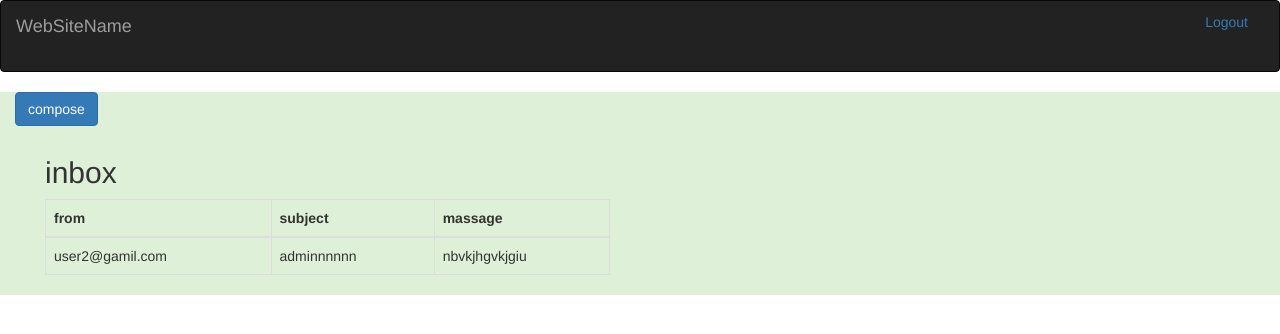
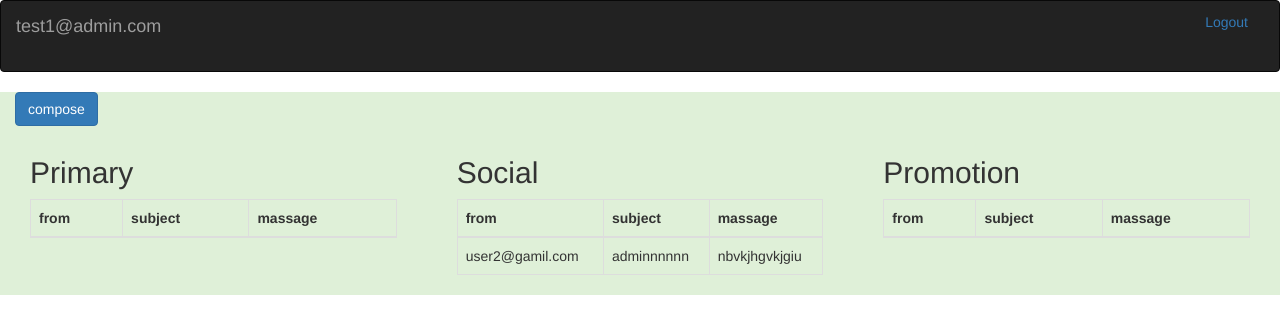
Before and after one commit to AmzadHossainrafis/Emailo-email, a Flask app: page /dash in a window 1280 px wide. Shown: the top 334 px of the page. Run offline with Flask 2, Linux system fonts and the light colour scheme; a user stored in the database is signed in; data comes from the database, SQL or seed files in the repository; both versions use the stored data as it was after the commit; lists and menus that the app fills with data are empty; some libraries are stand-ins or nearby versions.

Commit message:
category wise email view is done

```diff
--- a/website/model.py
+++ b/website/model.py
@@ -10,6 +10,7 @@
     date_created = db.Column(db.DateTime(timezone=True),default=func.now())
     massage = db.Column(db.String(1500))
     mail_form= db.Column(db.String(150))
+    category = db.Column(db.String(50))
     user_id = db.Column(db.Integer,db.ForeignKey('user.id'))
 
 class User(db.Model,UserMixin):
--- a/website/templates/sighup.html
+++ b/website/templates/sighup.html
@@ -42,7 +42,7 @@
                             <form accept-charset="UTF-8" role="form" method="POST">
                                 <fieldset>
                                     <div class="form-group">
-                                        <input class="form-control" placeholder="E-mail you want " name="email" type="text">
+                                        <input class="form-control" placeholder="E-mail you want " name="email" type="email">
                                     </div>
                                     <div class="form-group">
                                         <input class="form-control" placeholder="Password" name="password" type="password" value="">
--- a/website/templates/user_dash.html
+++ b/website/templates/user_dash.html
@@ -17,7 +17,7 @@
 <nav class="navbar navbar-inverse">
     <div class="container-fluid">
         <div class="navbar-header">
-            <a class="navbar-brand" href="#">WebSiteName</a>
+            <a class="navbar-brand" href="#">{{current_user.email}}</a>
         </div>
         <ul class="nav navbar" style="float:right">
             <li><a id="logout" href="/logout">Logout</a></li>
@@ -40,8 +40,6 @@
 
             <div class="container">
 
-                <h2>Compose Email</h2>
-
                 <form method="POST">
 
                     <div class="form-group">
@@ -57,6 +55,22 @@
                         <label for="exampleFormControlTextarea1">massage</label>
                       <textarea name="massage" id="note" class="form-control" id="exampleFormControlTextarea1" rows="5"></textarea>
                     </div>
+                    <div class="form-group">
+
+                        <div class="form-check  form-check-inline">
+                            <input class="form-check-input" type="radio" name="category" id="inlineRadio1" value="primary">
+                            <label class="form-check" for="inlineRadio1">Primary</label>
+                        </div>
+                        <div class="form-checkn form-check-inline">
+                            <input class="form-check" type="radio" name="category" id="inlineRadio2" value="social">
+                            <label class="form-check " for="inlineRadio2">Social</label>
+                        </div>
+                        <div class="form-check form-check-inline">
+                            <input class="form-check " type="radio" name="category" id="inlineRadio3" value="promotion">
+                            <label class="form-check " for="inlineRadio3">Promotion</label>
+                    </div>
+                        </div>
+
                     <button type="submit" class="btn btn-primary">Send</button>
                 </form>
             </div>
@@ -64,7 +78,81 @@
         </div>
     </div>
 
-        <div class="col-sm-6">
+    <div class="row">
+        <div class="col-sm-4">
+            <div class="container-fluid">
+                <h2>Primary</h2>
+                <table class="table table-bordered">
+                    <thead>
+                        <tr>
+                            <th>from</th>
+                            <th>subject</th>
+                            <th>massage</th>
+                        </tr>
+                    </thead>
+                    <tbody>
+                        {% for i in find_all_primary %}
+                        <tr>
+                            <td>{{i.mail_form}}</td>
+                            <td>{{i.subject}}</td>
+                            <td>{{i.massage}}</td>
+                        </tr>
+                        {% endfor %}
+                    </tbody>
+                </table>
+            </div>
+        </div>
+        <div class="col-sm-4">
+            <div class="container-fluid">
+                <h2>Social</h2>
+                <table class="table table-bordered">
+                    <thead>
+                        <tr>
+                            <th>from</th>
+                            <th>subject</th>
+                            <th>massage</th>
+                        </tr>
+                    </thead>
+                    <tbody>
+                        {% for i in find_all_social %}
+                        <tr>
+                            <td>{{i.mail_form}}</td>
+                            <td>{{i.subject}}</td>
+                            <td>{{i.massage}}</td>
+                        </tr>
+                        {% endfor %}
+                    </tbody>
+                </table>
+            </div>
+        </div>
+        <div class="col-sm-4">
+            <div class="container-fluid">
+                <h2>Promotion</h2>
+                <table class="table table-bordered">
+                    <thead>
+                        <tr>
+                            <th>from</th>
+                            <th>subject</th>
+                            <th>massage</th>
+                        </tr>
+                    </thead>
+                    <tbody>
+                        {% for i in find_all_promotion %}
+                        <tr>
+                            <td>{{i.mail_form}}</td>
+                            <td>{{i.subject}}</td>
+                            <td>{{i.massage}}</td>
+                        </tr>
+                        {% endfor %}
+                    </tbody>
+                </table>
+            </div>
+        </div>
+
+
+
+
+      <!--  <div class="col-sm-6">
             <div class="container-fluid">
                 <h2>inbox</h2>
 
@@ -87,5 +175,5 @@
                     </tbody>
                 </table>
             </div>
-
+        -->
 </body>
--- a/website/view.py
+++ b/website/view.py
@@ -15,10 +15,19 @@
         inbox = request.form.get('inbox')
         subject = request.form.get('subject')
         massage = request.form.get('massage')
-        new_inbox = Inbox(id=id,inbox=inbox,massage=massage,user_id=current_user.id,subject=subject,mail_form=current_user.email)
+        category = request.form.get('category')
+        new_inbox = Inbox(id=id,inbox=inbox,massage=massage,user_id=current_user.id,subject=subject,mail_form=current_user.email,category=category)
         db.session.add(new_inbox)
         db.session.commit()
         flash('massage sent',category='success')
         return redirect(url_for('view.user_dashboard'))
     inbox = Inbox.query.filter_by(inbox=current_user.email).all()
-    return render_template('user_dash.html',inbox=inbox)
+    #group by catagory
+    find_all_primary = Inbox.query.filter_by(inbox=current_user.email,category='primary').all()
+    find_all_social = Inbox.query.filter_by(inbox=current_user.email,category='social').all()
+    find_all_promotion = Inbox.query.filter_by(inbox=current_user.email,category='promotion').all()
+
+
+
+
+    return render_template('user_dash.html',inbox=inbox, find_all_primary=find_all_primary,find_all_social=find_all_social,find_all_promotion=find_all_promotion)
```
Also changed, not shown: website/auth.py (+8 -2 lines), website/templates/email_form.html (+25 -1 lines), instance/database.db. Lines whose indentation alone changed are shown as unchanged.
